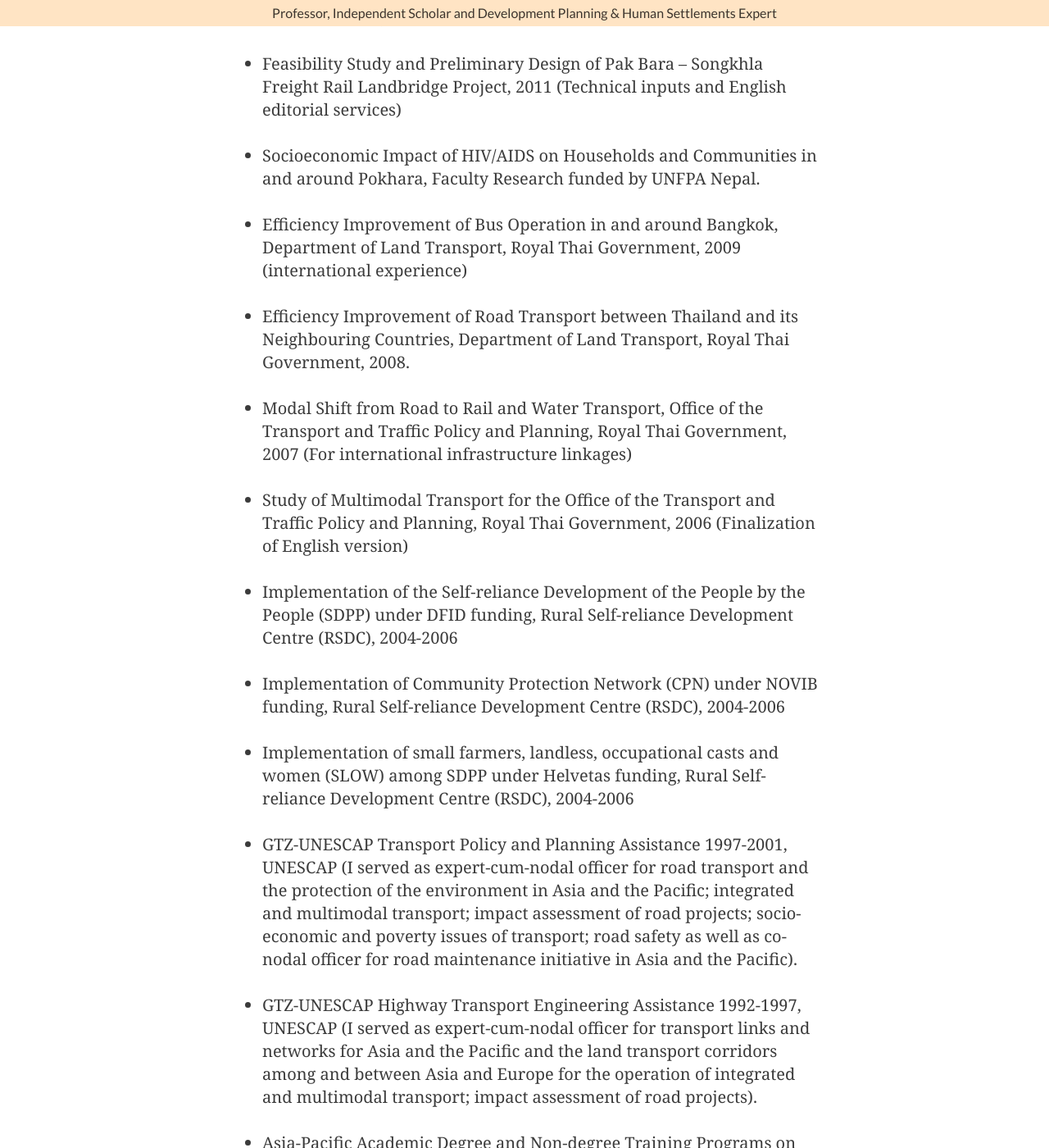
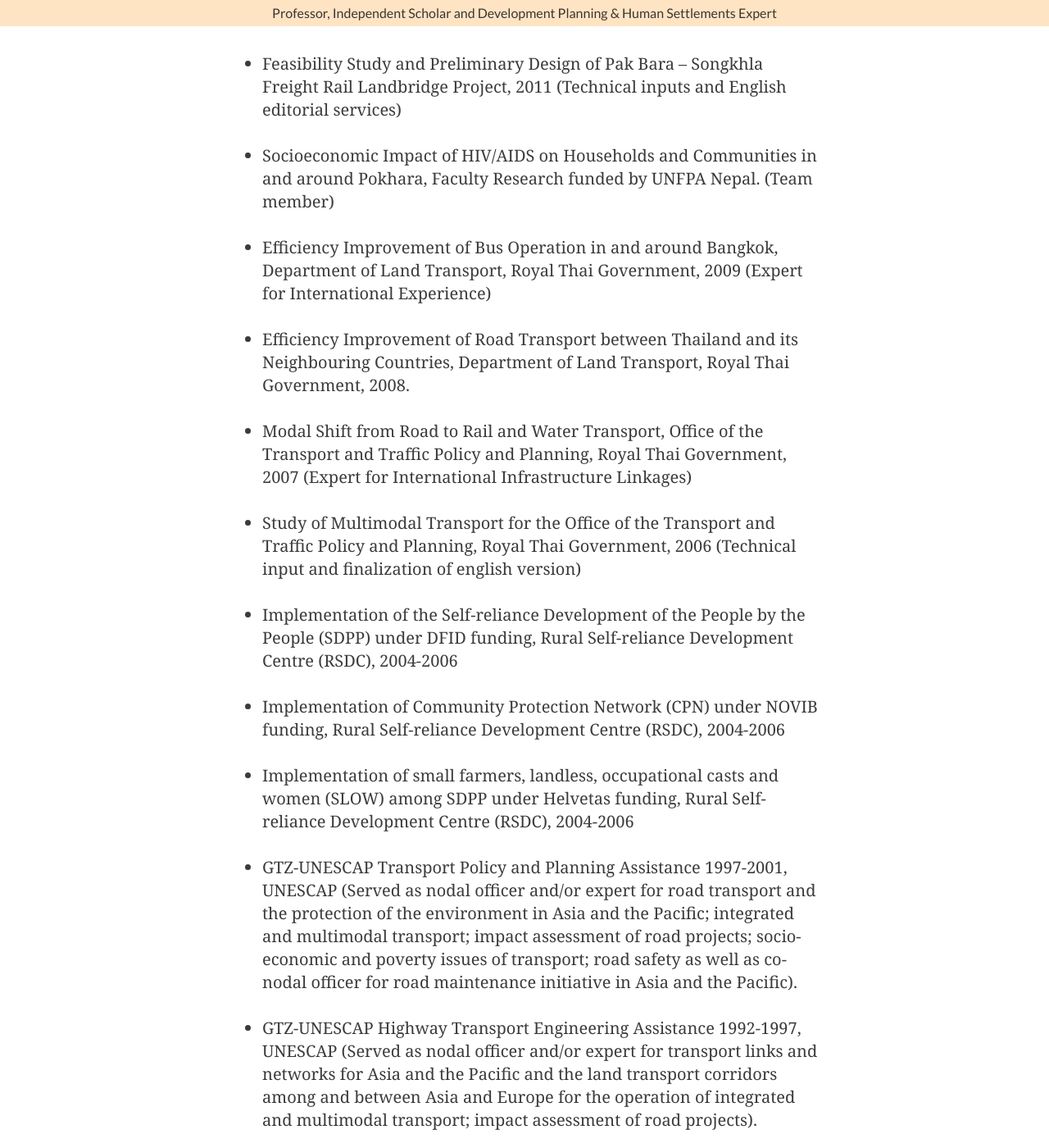
Before and after one commit to PrabhabTiwari/website-ipt, a Jekyll site: the page built from projects.html, in a window 1280 px wide and 1400 px high, scrolled down 1128 px. Shown: the whole window at 82% size. Built offline with Jekyll 4.4.1, drawn with Linux system fonts in a browser that asks for light colours; some of the changed text lies outside the part shown.

Commit message:
Update projects.html

```diff
--- a/projects.html
+++ b/projects.html
@@ -4,7 +4,7 @@ title: Projects
 permalink: /projects/
 ---
 
-<main>
+    <main>
     <header>
     <h1>Projects</h1>
     <p>Here you'll find a list of projects that I'm currently working on and the projects that I were involved in.</p>
@@ -37,28 +36,27 @@ permalink: /projects/
     <li>Feasibility Study and Preliminary Design of Pak Bara – Songkhla Freight Rail Landbridge
         Project, 2011 (Technical inputs and English editorial services) </li><br />
     <li>Socioeconomic Impact of HIV/AIDS on Households and Communities in and around Pokhara,
-        Faculty Research funded by UNFPA Nepal. </li><br />
+        Faculty Research funded by UNFPA Nepal. (Team member)</li><br />
     <li>Efficiency Improvement of Bus Operation in and around Bangkok, Department of Land
-        Transport, Royal Thai Government, 2009 (international experience) </li><br />
+        Transport, Royal Thai Government, 2009 (Expert for International Experience) </li><br />
     <li>Efficiency Improvement of Road Transport between Thailand and its Neighbouring Countries,
         Department of Land Transport, Royal Thai Government, 2008. </li><br />
     <li>Modal Shift from Road to Rail and Water Transport, Office of the Transport and Traffic Policy
-        and Planning, Royal Thai Government, 2007 (For international infrastructure linkages) </li><br />
-    <li>Study of Multimodal Transport for the Office of the Transport and Traffic Policy and Planning,
-        Royal Thai Government, 2006 (Finalization of English version) </li><br />
+        and Planning, Royal Thai Government, 2007 (Expert for International Infrastructure Linkages) </li><br />
+    <li>Study of Multimodal Transport for the Office of the Transport and Traffic Policy and Planning, Royal Thai Government, 2006 (Technical input and finalization of english version) </li><br />
     <li>Implementation of the Self-reliance Development of the People by the People (SDPP) under
         DFID funding, Rural Self-reliance Development Centre (RSDC), 2004-2006 </li><br />
     <li>Implementation of Community Protection Network (CPN) under NOVIB funding, Rural
         Self-reliance Development Centre (RSDC), 2004-2006 </li><br />
     <li>Implementation of small farmers, landless, occupational casts and women (SLOW) among
         SDPP under Helvetas funding, Rural Self-reliance Development Centre (RSDC), 2004-2006 </li><br />
-    <li>GTZ-UNESCAP Transport Policy and Planning Assistance 1997-2001, UNESCAP (I served as
-        expert-cum-nodal officer for road transport and the protection of the environment in Asia
+    <li>GTZ-UNESCAP Transport Policy and Planning Assistance 1997-2001, UNESCAP (Served as
+        nodal officer and/or expert for road transport and the protection of the environment in Asia
         and the Pacific; integrated and multimodal transport; impact assessment of road projects;
         socio-economic and poverty issues of transport; road safety as well as co-nodal officer for
         road maintenance initiative in Asia and the Pacific).</li><br />
-    <li>GTZ-UNESCAP Highway Transport Engineering Assistance 1992-1997, UNESCAP (I served as
-        expert-cum-nodal officer for transport links and networks for Asia and the Pacific and the
+    <li>GTZ-UNESCAP Highway Transport Engineering Assistance 1992-1997, UNESCAP (Served as
+        nodal officer and/or expert for transport links and networks for Asia and the Pacific and the
         land transport corridors among and between Asia and Europe for the operation of integrated
         and multimodal transport; impact assessment of road projects).  </li><br />
     <li>Asia-Pacific Academic Degree and Non-degree Training Programs on Sustainable Ocean
```
Also changed, not shown: other parts of projects.html (+3 -4 lines).
